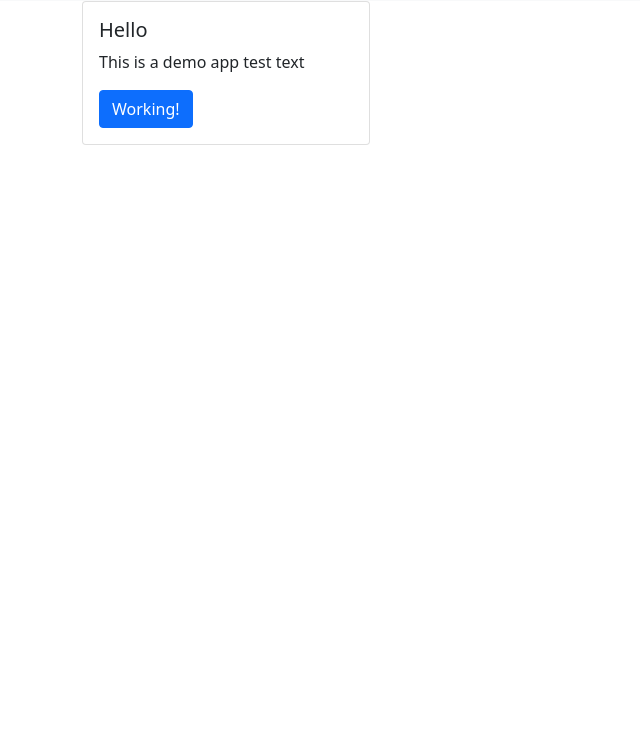
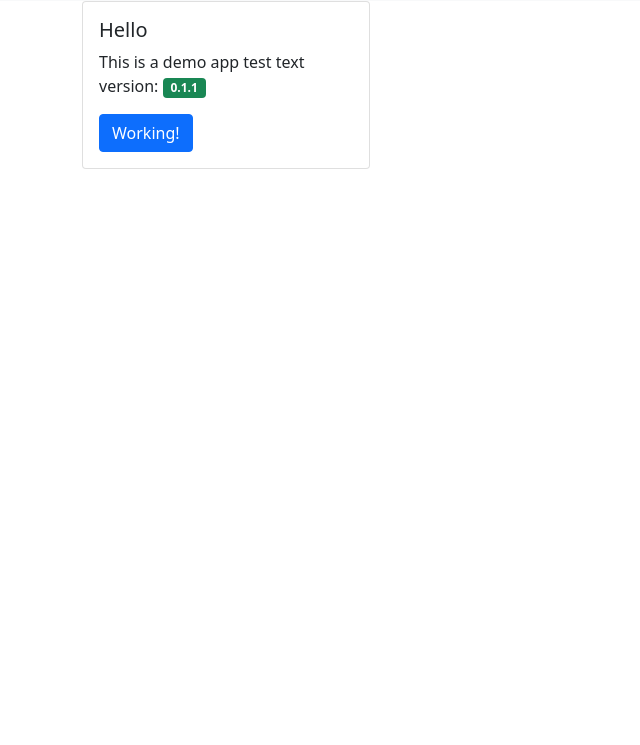
Before and after one commit to Satak/flux-kube, a website: page src/public/index.html in a window 1280 px wide. Shown: the part 55-800 px from the top of the page, without its empty margins (0-640 px from the left). Drawn offline with nearby package versions, Linux system fonts and the light colour scheme.

Commit message:
add ver badge

```diff
--- a/src/public/index.html
+++ b/src/public/index.html
@@ -26,7 +26,7 @@
       <div class="card" style="width: 18rem;">
         <div class="card-body">
           <h5 class="card-title">Hello</h5>
-          <p class="card-text">This is a demo app test text
+          <p class="card-text">This is a demo app test text version: <span class="badge bg-success">0.1.1</span>
           </p>
           <a href="#" class="btn btn-primary">Working!</a>
         </div>
```
